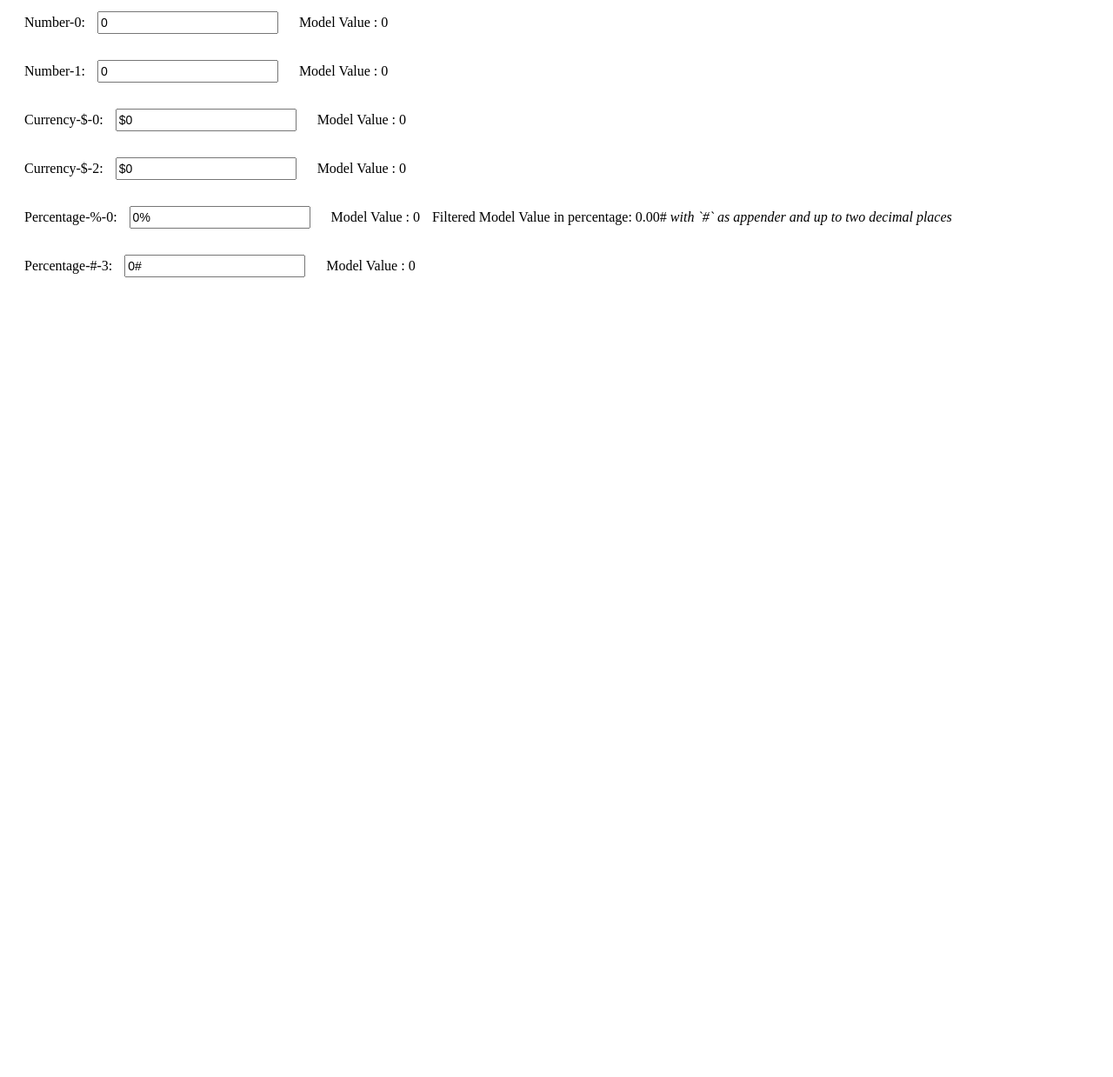
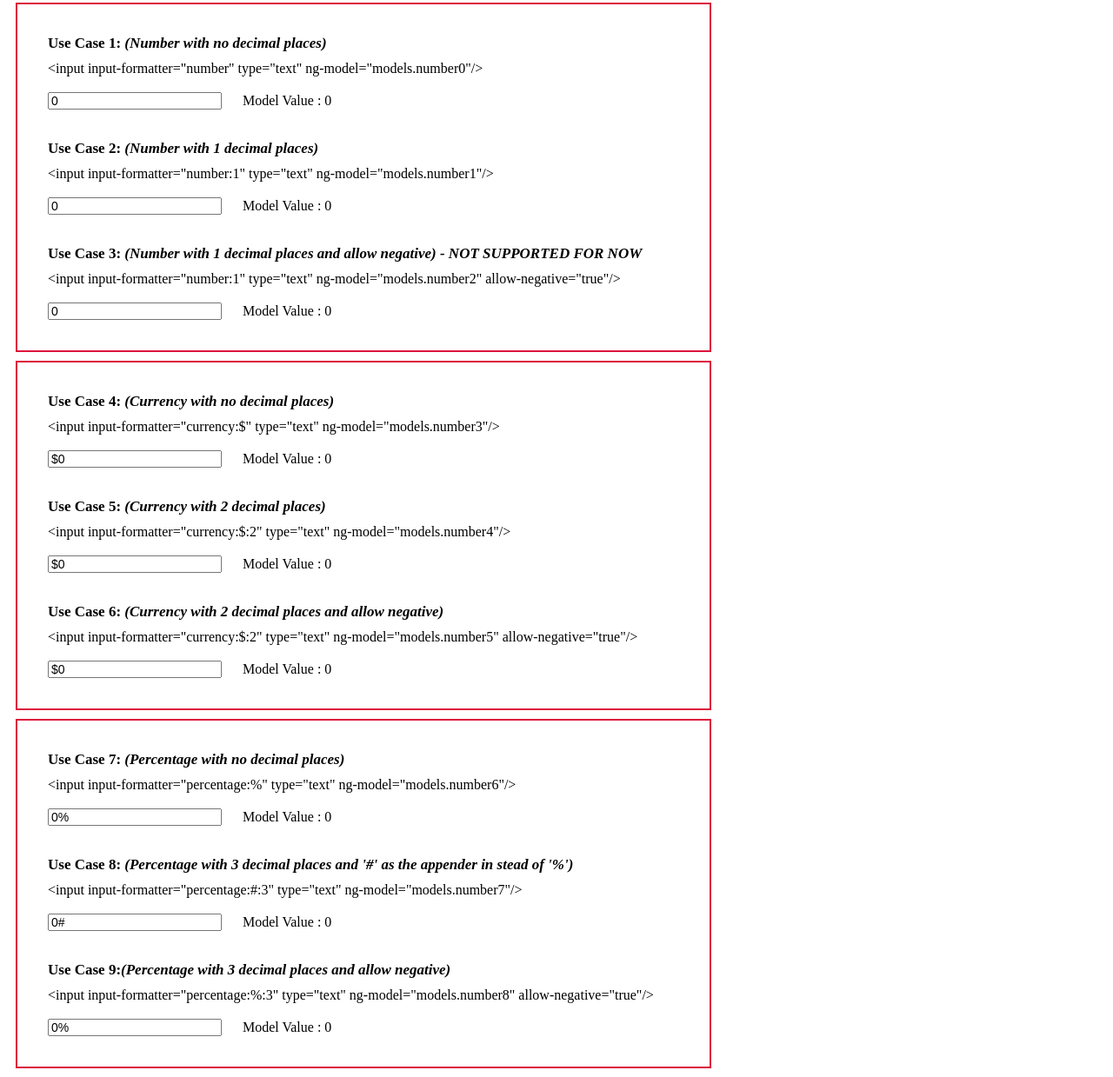
Before and after one commit to ashwinik001/ng-utils, a website: page index.html in a window 1280 px wide. Shown: the part 7-1246 px from the top of the page at 87% size. Before the commit the page ends 800 px from the top, so only its background shows below. Drawn offline with nearby package versions, Linux system fonts and the light colour scheme.

Commit message:
-ve number support in the input-directive.js

```diff
--- a/index.html
+++ b/index.html
@@ -7,16 +7,33 @@
 
     <style>
 
+        *, *:before, *:after {
+            box-sizing: border-box;
+        }
+
+        .sectionContainer {
+            padding: 10px;
+            margin: 10px;
+            border: 2px solid crimson;
+            width: 800px;
+        }
+
         .demoItemContainer {
-			margin: 10px;
+            margin: 15px;
             padding: 10px;
+        }
+
+        .demoItemContainer header {
+            margin-bottom: 10px;
+            font-weight: bold;
+            font-size: 17px;
         }
 
         .demoItemContainer span {
             margin-right: 10px;
         }
 
-		.demoItemContainer span input{
+        .demoItemContainer span input {
             margin-right: 10px;
             height: 20px;
             width: 200px;
@@ -31,7 +48,7 @@
     <script>
 
         angular.module('angulaDemoApp', ['form.input.formatter'])
-				.controller('demoTestController', function($scope) {
+                .controller('demoTestController', function ($scope) {
 
                     $scope.models = {
                         number0: 0,
@@ -39,7 +56,11 @@
                         number2: 0,
                         number3: 0,
                         number4: 0,
-						number5: 0
+                        number5: 0,
+                        number6: 0,
+                        number7: 0,
+                        number8: 0,
+                        number9: 0
                     };
 
                 });
@@ -51,9 +72,18 @@
 <body ng-app="angulaDemoApp" ng-controller="demoTestController">
 
 
+<div class="sectionContainer">
+
     <div class="demoItemContainer">
 
-	<span>Number-0:</span>
+        <header>Use Case 1: <i>(Number with no decimal places)</i></header>
+
+    <span>
+        &lt;input input-formatter="number" type="text" ng-model="models.number0"/&gt;
+    </span>
+
+        <br/>
+        <br/>
 
         <span><input input-formatter="number" type="text" ng-model="models.number0"/></span>
 
@@ -63,7 +93,14 @@
 
     <div class="demoItemContainer">
 
-	<span>Number-1:</span>
+        <header>Use Case 2: <i>(Number with 1 decimal places)</i></header>
+
+    <span>
+        &lt;input input-formatter="number:1" type="text" ng-model="models.number1"/&gt;
+    </span>
+
+        <br/>
+        <br/>
 
         <span><input input-formatter="number:1" type="text" ng-model="models.number1"/></span>
 
@@ -73,19 +110,37 @@
 
     <div class="demoItemContainer">
 
-	<span>Currency-$-0:</span>
+        <header>Use Case 3:
+            <i>(Number with 1 decimal places and allow negative) - <b>NOT SUPPORTED FOR NOW</b></i></header>
 
-	<span><input input-formatter="currency:$" type="text" ng-model="models.number2"/></span>
+    <span>
+        &lt;input input-formatter="number:1" type="text" ng-model="models.number2" allow-negative="true"/&gt;
+    </span>
+
+        <br/>
+        <br/>
+
+        <span><input input-formatter="number:1" type="text" ng-model="models.number2" allow-negative="true"/></span>
 
         <span>Model Value : {{ models.number2 }}</span>
 
     </div>
 
+</div>
+
+
+<div class="sectionContainer">
+
     <div class="demoItemContainer">
 
-	<span>Currency-$-2:</span>
+        <header>Use Case 4: <i>(Currency with no decimal places)</i></header>
 
-	<span><input input-formatter="currency:$:2" type="text" ng-model="models.number3"/></span>
+        <span>&lt;input input-formatter="currency:$" type="text" ng-model="models.number3"/&gt;</span>
+
+        <br/>
+        <br/>
+
+        <span><input input-formatter="currency:$" type="text" ng-model="models.number3"/></span>
 
         <span>Model Value : {{ models.number3 }}</span>
 
@@ -93,23 +148,82 @@
 
     <div class="demoItemContainer">
 
-	<span>Percentage-%-0:</span>
+        <header>Use Case 5: <i>(Currency with 2 decimal places)</i></header>
 
-	<span><input input-formatter="percentage:%" type="text" ng-model="models.number4"/></span>
+        <span>&lt;input input-formatter="currency:$:2" type="text" ng-model="models.number4"/&gt;</span>
+
+        <br/>
+        <br/>
+
+        <span><input input-formatter="currency:$:2" type="text" ng-model="models.number4"/></span>
 
         <span>Model Value : {{ models.number4 }}</span>
-
-	<span>Filtered Model Value in percentage: {{ models.number4 | percentage:'#':2 }} <i> with `#` as appender and up to two decimal places </i></span>
 
     </div>
 
     <div class="demoItemContainer">
 
-	<span>Percentage-#-3:</span>
+        <header>Use Case 6: <i>(Currency with 2 decimal places and allow negative)</i></header>
 
-	<span><input input-formatter="percentage:#:3" type="text" ng-model="models.number5"/></span>
+        <span>&lt;input input-formatter="currency:$:2" type="text" ng-model="models.number5"
+            allow-negative="true"/&gt;</span>
+
+        <br/>
+        <br/>
+
+        <span><input input-formatter="currency:$:2" type="text" ng-model="models.number5" allow-negative="true"/></span>
 
         <span>Model Value : {{ models.number5 }}</span>
+
+    </div>
+</div>
+
+<div class="sectionContainer">
+    <div class="demoItemContainer">
+
+        <header>Use Case 7: <i>(Percentage with no decimal places)</i></header>
+
+        <span>&lt;input input-formatter="percentage:%" type="text" ng-model="models.number6"/&gt;</span>
+
+        <br/>
+        <br/>
+
+        <span><input input-formatter="percentage:%" type="text" ng-model="models.number6"/></span>
+
+        <span>Model Value : {{ models.number6 }}</span>
+
+    </div>
+
+    <div class="demoItemContainer">
+
+        <header>Use Case 8: <i>(Percentage with 3 decimal places and '#' as the appender in stead of '%')</i></header>
+
+        <span>&lt;input input-formatter="percentage:#:3" type="text" ng-model="models.number7"/&gt;</span>
+
+        <br/>
+        <br/>
+
+        <span><input input-formatter="percentage:#:3" type="text" ng-model="models.number7"/></span>
+
+        <span>Model Value : {{ models.number7 }}</span>
+
+    </div>
+
+    <div class="demoItemContainer">
+
+        <header>Use Case 9:<i>(Percentage with 3 decimal places and allow negative)</i></header>
+
+        <span>&lt;input input-formatter="percentage:%:3" type="text" ng-model="models.number8"
+            allow-negative="true"/&gt;</span>
+
+        <br/>
+        <br/>
+
+        <span><input input-formatter="percentage:%:3" type="text" ng-model="models.number8" allow-negative="true"/></span>
+
+        <span>Model Value : {{ models.number8 }}</span>
+
+    </div>
 
 </div>
 
--- a/input-formatter.js
+++ b/input-formatter.js
@@ -47,6 +47,8 @@
 					var inputFormatterAttrs = $iAttrs.inputFormatter.split(':'),
 						filterName, viewCleanerRegex,
 						el = $iElement[0],
+						placeHolder = $iAttrs.placeholder,
+						allowNegative = $iAttrs.allowNegative,
 						firstParam, secondParam, precisionParam, formatterParam, isFormatterPrefix;
 
 					if (inputFormatterAttrs.length === 0) {
@@ -97,21 +99,30 @@
 						var cleanViewVal = inputViewVal,
 							modelValue, formattedInputViewVal,
 							inputViewValFormatterIndex,
+							isInputViewValNegative,
 							userEnteredPrecisionIncludingDot = 0,
 							userEnteredPrecision = 0;
 
 						//stripping the characters before and after the formatters as needed
 						if (isFormatterPrefix === true) {
 							inputViewValFormatterIndex = inputViewVal.indexOf(formatterParam);
-							if (inputViewValFormatterIndex > 0) {
+							if (inputViewValFormatterIndex >= 0) {
 								cleanViewVal = inputViewVal.substring(inputViewValFormatterIndex);
+                                //case of `$-12.34`
+                                isInputViewValNegative = (cleanViewVal.indexOf('-') === 1);
 							}
+                            else if (inputViewValFormatterIndex === -1) {
+                                //case of `-12.34`
+                                isInputViewValNegative = (cleanViewVal.indexOf('-') === 0);
+                            }
 						} else if (isFormatterPrefix === false) {
 							inputViewValFormatterIndex = inputViewVal.lastIndexOf(formatterParam);
 							if ((inputViewValFormatterIndex > 0) &&
 								(inputViewValFormatterIndex < (inputViewVal.length - 1))) {
 								cleanViewVal = inputViewVal.substring(0, inputViewValFormatterIndex);
 							}
+							//case of `-12.34%`
+							isInputViewValNegative = (cleanViewVal.indexOf('-') === 0);
 						}
 
 						cleanViewVal = cleanViewVal.toString().replace(viewCleanerRegex, '');
@@ -148,6 +159,20 @@
 
 						modelValue = formattedInputViewVal.replace(viewCleanerRegex, '');
 
+						if(isInputViewValNegative  && allowNegative) {
+							modelValue = '-' + modelValue;
+
+							if(isFormatterPrefix === true) {
+								//case of `$12.34` ---> `$-12.34`
+								formattedInputViewVal = formattedInputViewVal[0] + '-' +
+									formattedInputViewVal.substring(1);
+							}
+							else if(isFormatterPrefix === false) {
+								//case of `12.34%` ---> `-12.34%`
+								formattedInputViewVal = '-' + formattedInputViewVal;
+							}
+						}
+
 						if (precisionParam !== 0) {
 							modelValue = parseFloat(modelValue);
 						} else {
@@ -176,7 +201,8 @@
 						//	null ---> NaN ---> `0` (for number and precision = 0)
 						//	undefined ---> NaN ---> `$0` (for currency and precision = 0)
 
-						var viewValue;
+						var viewValue,
+							isModelNegative;
 
 						if (precisionParam !== 0) {
 							modelValue = parseFloat(modelValue);
@@ -188,6 +214,12 @@
 						//NaN ---> '0'
 						modelValue = modelValue ? modelValue.toString() : '0';
 
+						if (modelValue === '0' && placeHolder) {
+							return;
+						}
+
+						isModelNegative = (modelValue.indexOf('-') === 0);
+
 						viewValue = $filter(filterName)(modelValue.replace(viewCleanerRegex, ''),
 							firstParam, secondParam);
 
@@ -198,6 +230,10 @@
 							return (grp1.length > 0 ? '.' : '') + grp1 + grp2;
 						});
 
+						if(isModelNegative && allowNegative) {
+							viewValue = '-' + viewValue;
+						}
+
 						//customRender(el, viewValue, modelValue, ngModelCtrl);
 
 						return viewValue;
@@ -207,9 +243,9 @@
 
 					});*/
 
-					$iElement.on('paste cut', function() {
+					$iElement.on('paste cut', function () {
 						$browser.defer(
-							function() {
+							function () {
 								angular.forEach(ngModelCtrl.$parsers, function (parser) {
 									parser(ngModelCtrl.$viewValue);
 								});
```
Lines whose indentation alone changed are shown as unchanged.
